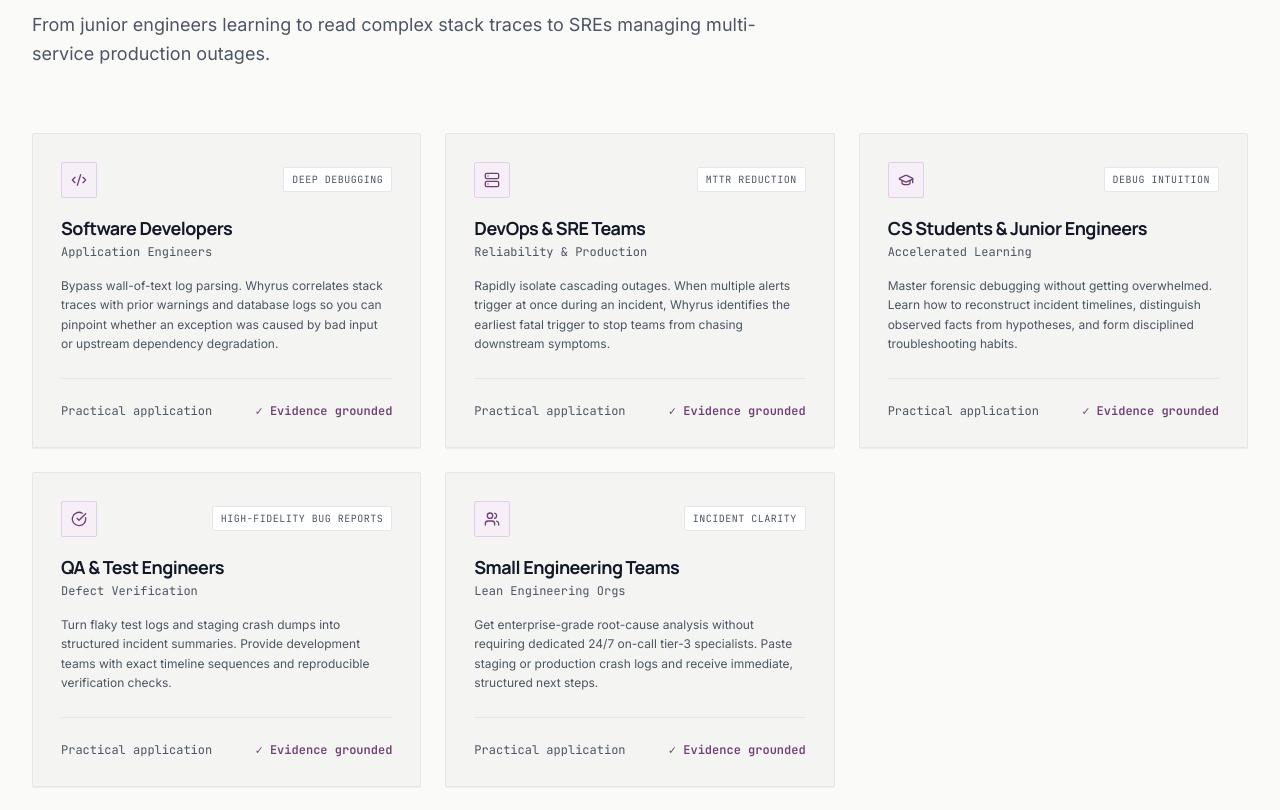
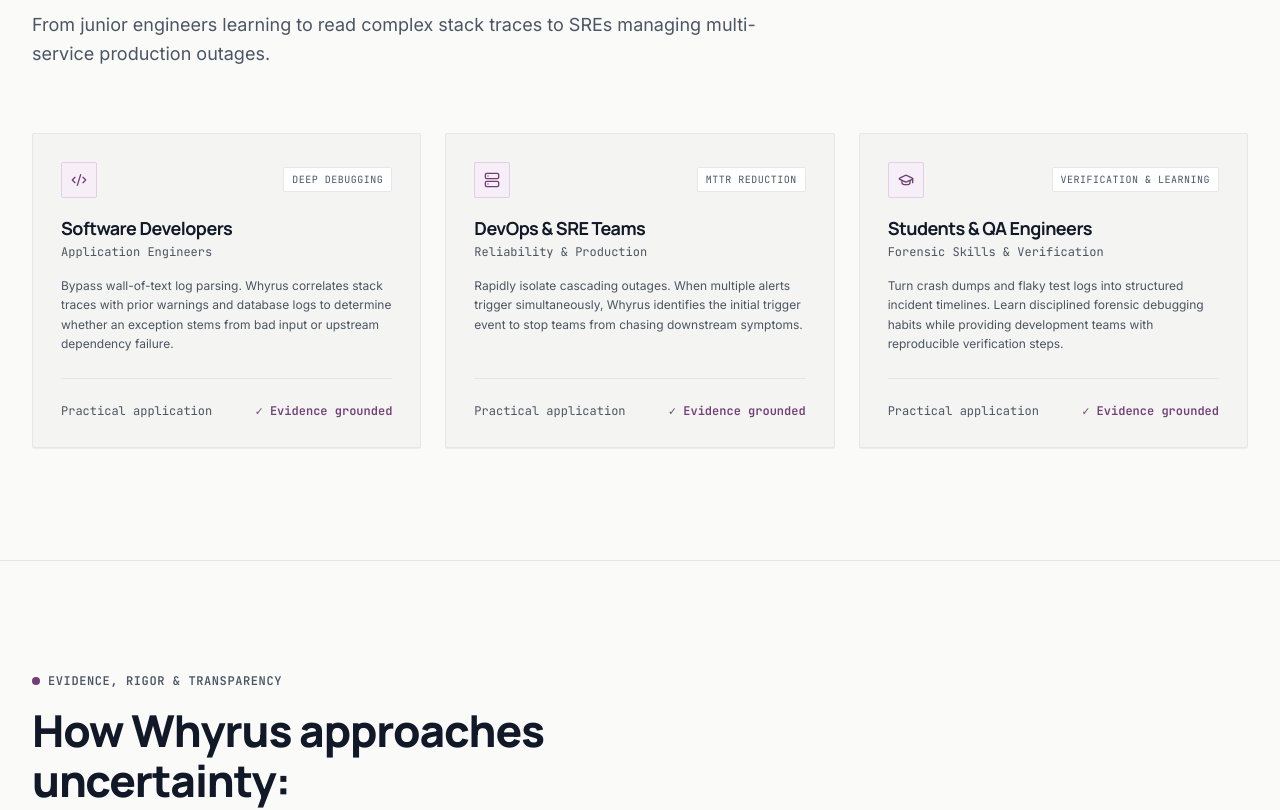
Before and after one commit to bhavya-cse/whyrus, a React (Vite) app in the folder frontend/: page / in a window 1280 px wide. Shown: the part 4680-5490 px from the top of the page. Built offline with nearby package versions, Linux system fonts and the light colour scheme; no server answers.

Commit message:
content: consolidate target audience sections

```diff
--- a/frontend/src/components/TargetAudience.jsx
+++ b/frontend/src/components/TargetAudience.jsx
@@ -2,10 +2,8 @@
 import React from 'react';
 import {
   Code2,
+  Server,
   GraduationCap,
-  CheckCircle,
-  Users,
-  Server,
 } from 'lucide-react';
 
 export default function TargetAudience({ onOpenAnalyzer }) {
@@ -16,7 +14,7 @@
       icon: Code2,
       tag: 'Deep Debugging',
       benefit:
-        'Bypass wall-of-text log parsing. Whyrus correlates stack traces with prior warnings and database logs so you can pinpoint whether an exception was caused by bad input or upstream dependency degradation.',
+        'Bypass wall-of-text log parsing. Whyrus correlates stack traces with prior warnings and database logs to determine whether an exception stems from bad input or upstream dependency failure.',
     },
     {
       title: 'DevOps & SRE Teams',
@@ -24,31 +22,15 @@
       icon: Server,
       tag: 'MTTR Reduction',
       benefit:
-        'Rapidly isolate cascading outages. When multiple alerts trigger at once during an incident, Whyrus identifies the earliest fatal trigger to stop teams from chasing downstream symptoms.',
+        'Rapidly isolate cascading outages. When multiple alerts trigger simultaneously, Whyrus identifies the initial trigger event to stop teams from chasing downstream symptoms.',
     },
     {
-      title: 'CS Students & Junior Engineers',
-      role: 'Accelerated Learning',
+      title: 'Students & QA Engineers',
+      role: 'Forensic Skills & Verification',
       icon: GraduationCap,
-      tag: 'Debug Intuition',
+      tag: 'Verification & Learning',
       benefit:
-        'Master forensic debugging without getting overwhelmed. Learn how to reconstruct incident timelines, distinguish observed facts from hypotheses, and form disciplined troubleshooting habits.',
-    },
-    {
-      title: 'QA & Test Engineers',
-      role: 'Defect Verification',
-      icon: CheckCircle,
-      tag: 'High-Fidelity Bug Reports',
-      benefit:
-        'Turn flaky test logs and staging crash dumps into structured incident summaries. Provide development teams with exact timeline sequences and reproducible verification checks.',
-    },
-    {
-      title: 'Small Engineering Teams',
-      role: 'Lean Engineering Orgs',
-      icon: Users,
-      tag: 'Incident Clarity',
-      benefit:
-        'Get enterprise-grade root-cause analysis without requiring dedicated 24/7 on-call tier-3 specialists. Paste staging or production crash logs and receive immediate, structured next steps.',
+        'Turn crash dumps and flaky test logs into structured incident timelines. Learn disciplined forensic debugging habits while providing development teams with reproducible verification steps.',
     },
   ];
 
@@ -94,15 +76,13 @@
 
         {/* Audience Cards */}
         <div className="grid grid-cols-1 md:grid-cols-2 lg:grid-cols-3 gap-6">
-          {audiences.map((aud, index) => {
+          {audiences.map((aud) => {
             const Icon = aud.icon;
 
             return (
               <div
                 key={aud.title}
-                className={`rounded-xs p-7 border shadow-2xs flex flex-col justify-between transition-all duration-200 hover:border-[#713F75] hover:shadow-sm ${
-                  index === 4 ? 'md:col-span-2 lg:col-span-1' : ''
-                }`}
+                className="rounded-xs p-7 border shadow-2xs flex flex-col justify-between transition-all duration-200 hover:border-[#713F75] hover:shadow-sm"
                 style={{
                   backgroundColor: 'var(--surface-subtle)',
                   borderColor: 'var(--border-color)',
```
